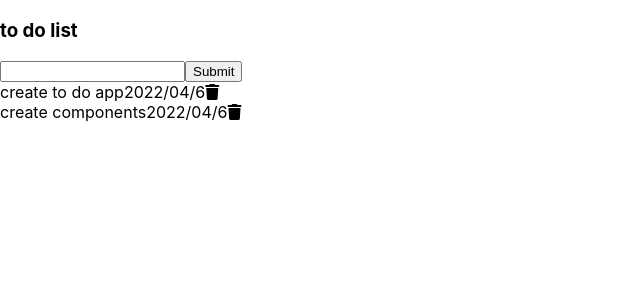
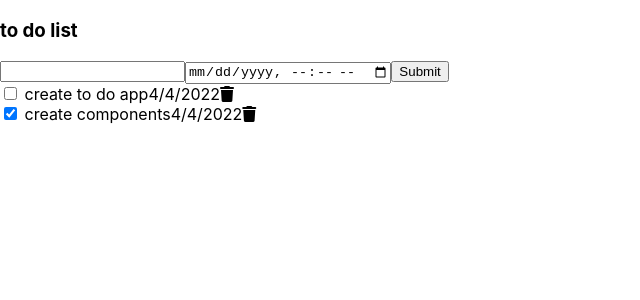
Before and after one commit to GSG-G11/Braa-Maram-ToDoList, a React (Create React App) app: page / in a window 1280 px wide. Shown: the top 300 px of the page, without its empty margins (0-640 px from the left). Built offline with nearby package versions, Linux system fonts and the light colour scheme.

Commit message:
completed or not

```diff
--- a/src/App.js
+++ b/src/App.js
@@ -7,10 +7,9 @@ import { v4 as uuidv4 } from 'uuid';
 
   state={
     task:[
-      {id:uuidv4(),task:"create to do app"},
-      {id:uuidv4(),task:"create components"}
+      {id:uuidv4(),task:"create to do app",date:'4/4/2022',isComplite:false},
+      {id:uuidv4(),task:"create components",date:'4/4/2022',isComplite:true}
     ],
-
   }
   getTasks = (item) => {
     item.id = uuidv4();
@@ -19,6 +18,11 @@ import { v4 as uuidv4 } from 'uuid';
   this.setState({task:taskItem})
   }
 
+  toggleComplete=(index)=>{
+const itemTask = [...this.state.task]
+itemTask[index].isComplite = !itemTask[index].isComplite
+this.setState({task:itemTask})
+  }
 
 deleteTask=(id)=>{
 const taskList = this.state.task.filter((item)=>{
@@ -32,8 +36,8 @@ render(){
   return (
     <div className="App">
      <h3>to do list</h3>
-     <AddToDo func={this.getTasks}/>
-     <ToDoList task={task} func={this.deleteTask} />
+     <AddToDo func={this.getTasks} />
+     <ToDoList task={task} func={this.deleteTask} complite={this.toggleComplete} />
     </div>
   );
 }
--- a/src/component/AddToDo.jsx
+++ b/src/component/AddToDo.jsx
@@ -3,7 +3,8 @@ import React,{Component} from 'react';
 class AddToDo extends Component {
 
     state={
-        task:''
+        task:'',
+        date:''
     }
 
     handleChange = (event) => {
@@ -14,15 +15,16 @@ class AddToDo extends Component {
     handleSubmit = (event) =>{
         event.preventDefault();
        this.props.func(this.state);
-       this.setState({task:''})
+       this.setState({task:'',date:''})
     }
     render(){
-        const {task} = this.state;
+        const {task,date} = this.state;
 
         return (
             <div>
                 <form onSubmit={this.handleSubmit}>
-                    <input name="task" value ={task} type="text" onChange={this.handleChange} />
+                    <input name="task" value ={task} type="text" onChange={this.handleChange} required />
+                    <input name="date" value ={date} type="datetime-local" onChange={this.handleChange} />
                    <input type="submit" />
                 </form>
             </div>
--- a/src/component/ToDoList.jsx
+++ b/src/component/ToDoList.jsx
@@ -1,21 +1,22 @@
 import React from "react";
-const ToDoList = ({ task , func }) => {
+const ToDoList = ({ task , func ,complite}) => {
     //date
-  let separator = "/";
-  let newDate = new Date();
-  let date = newDate.getDate();
-  let month = newDate.getMonth() + 1;
-  let year = newDate.getFullYear();
-  const dataMon = `${year}${separator}${
-    month < 10 ? `0${month}` : `${month}`
-  }${separator}${date}`;
+//   let separator = "/";
+//   let newDate = new Date();
+//   let date = newDate.getDate();
+//   let month = newDate.getMonth() + 1;
+//   let year = newDate.getFullYear();
+//   const dataMon = `${year}${separator}${
+//     month < 10 ? `0${month}` : `${month}`
+//   }${separator}${date}`;
 
 //show task
-  const tasklist = task.map((task) => {
+  const tasklist = task.map((task,index) => {
     return (
       <div key={task.id}>
+          <input type='checkbox' checked={task.isComplite} onChange={()=>complite(index)} />
         <span> {task.task}</span>
-        <span>{dataMon}</span>
+        <span>{task.date}</span>
         <i  onClick={()=>func(task.id)} className="fas fa-trash"></i>
       </div>
     );
```
